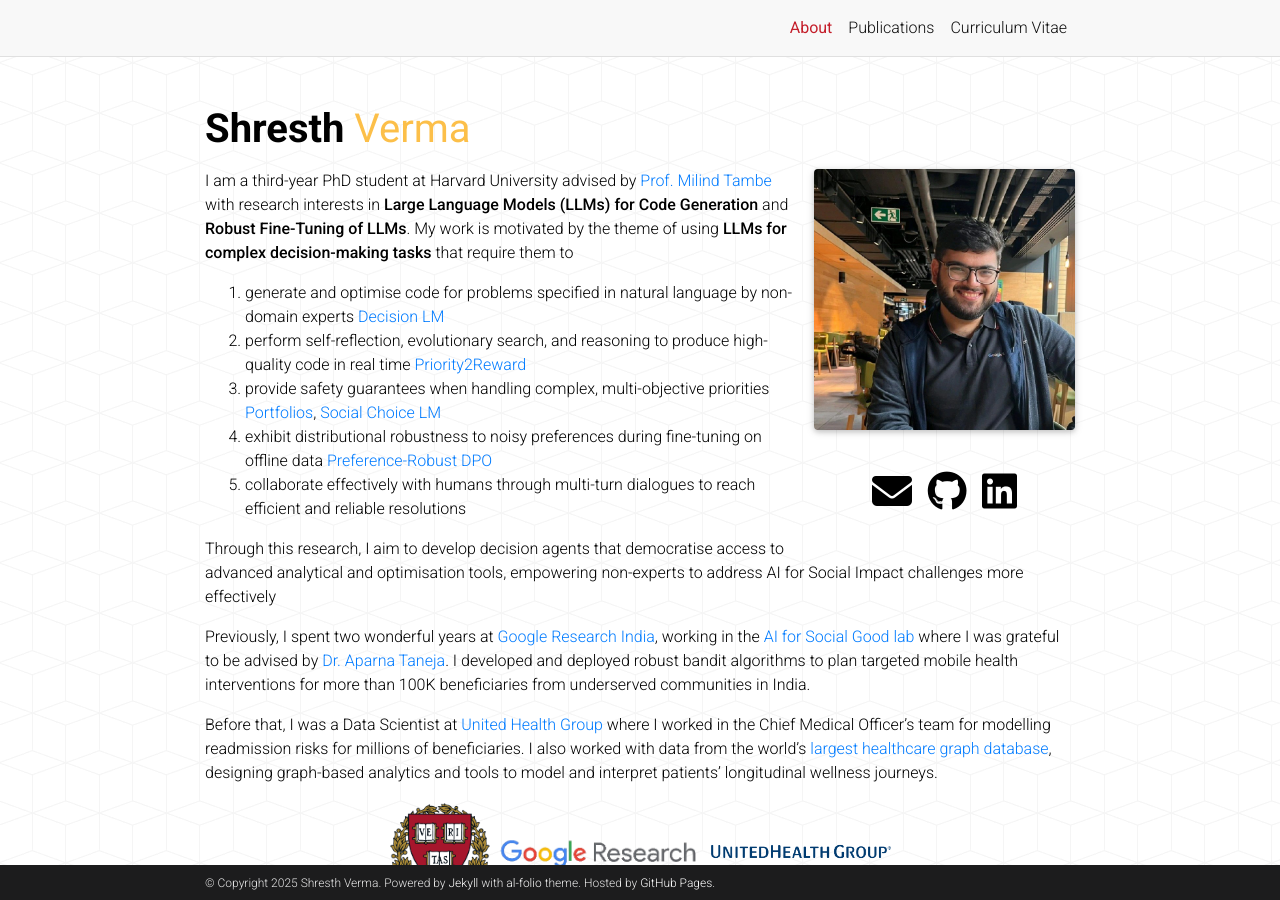
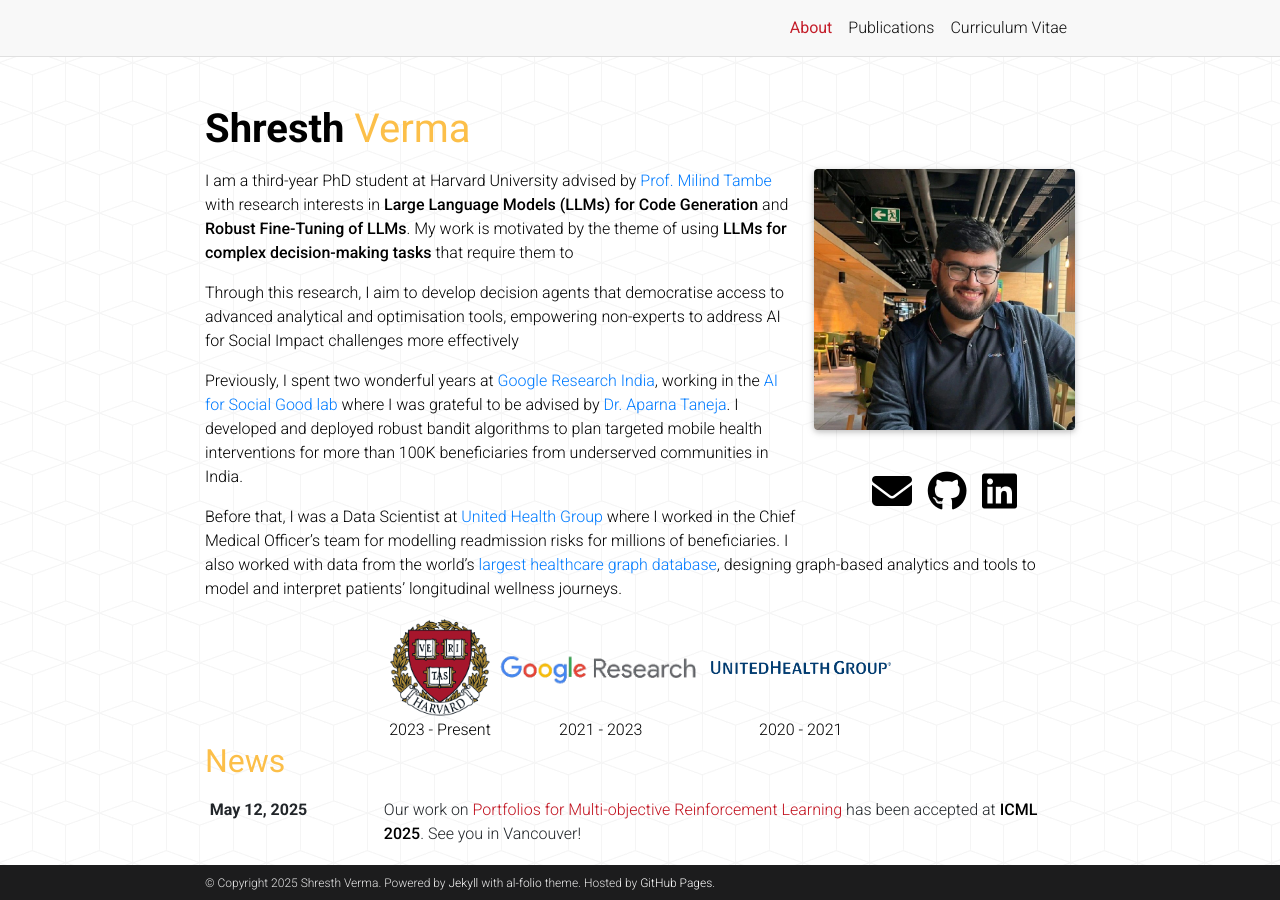
Before and after one commit to vermashresth/vermashresth.github.io, a Jekyll site: the page built from _pages/about.md, in a window 1280 px wide and 900 px high. Built offline with Jekyll 4.4.1, drawn with Linux system fonts in a browser that asks for light colours; full-size pictures stand in for the smaller copies a plugin makes; comment, search, counter and statistics services are not loaded; a style sheet for code colours, icons or effects is not loaded.

Commit message:
Refactor about section for clarity and conciseness
Removed numbered list of research motivations and streamlined the text.

```diff
--- a/_pages/about.md
+++ b/_pages/about.md
@@ -15,11 +15,6 @@ selected_papers: true # includes a list of papers marked as "selected={true}"
 social: true  # includes social icons at the bottom of the page
 ---
 I am a third-year PhD student at Harvard University advised by [Prof. Milind Tambe](https://teamcore.seas.harvard.edu/tambe) with research interests in **Large Language Models (LLMs) for Code Generation** and **Robust Fine-Tuning of LLMs**. My work is motivated by the theme of using **LLMs for complex decision-making tasks** that require them to
-1. generate and optimise code for problems specified in natural language by non-domain experts [Decision LM](https://proceedings.neurips.cc/paper_files/paper/2024/hash/074f42212be2c8ee651db00f17965ec4-Abstract-Conference.html)
-2. perform self-reflection, evolutionary search, and reasoning to produce high-quality code in real time [Priority2Reward](https://ojs.aaai.org/index.php/AAAI/article/view/35375)
-3. provide safety guarantees when handling complex, multi-objective priorities [Portfolios](https://icml.cc/virtual/2025/poster/46651), [Social Choice LM](https://arxiv.org/abs/2408.12112)
-4. exhibit distributional robustness to noisy preferences during fine-tuning on offline data [Preference-Robust DPO](https://arxiv.org/abs/2509.02709)
-5. collaborate effectively with humans through multi-turn dialogues to reach efficient and reliable resolutions
 
 Through this research, I aim to develop decision agents that democratise access to advanced analytical and optimisation tools, empowering non-experts to address AI for Social Impact challenges more effectively
 
```
